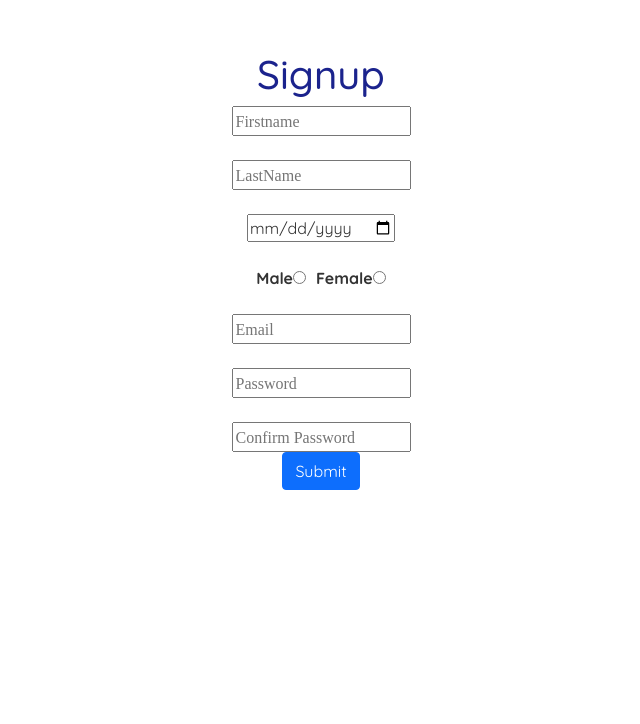
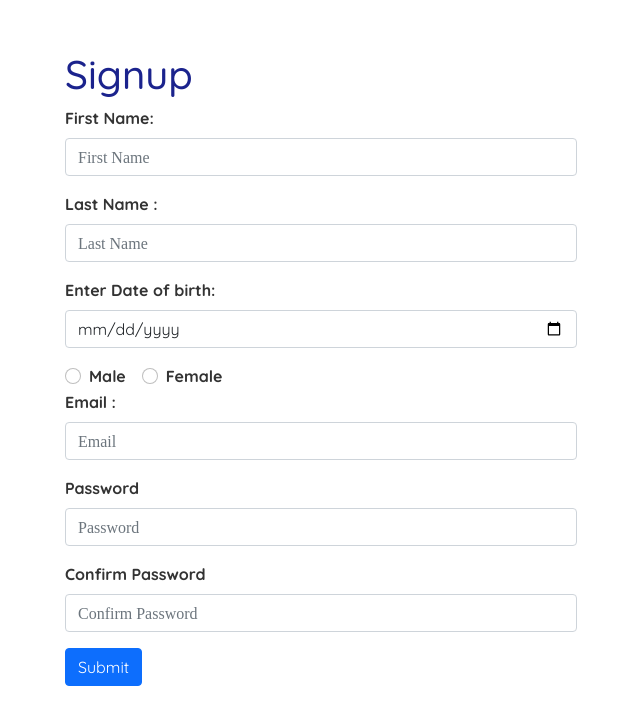
Before and after one commit to manipriyan7798/Form, a React (Create React App) app: page / in a window 1280 px wide. Both pictures are taken after a click on the button "CLICK HERE". Shown: the top 724 px of the page, without its empty margins (319-959 px from the left). Built offline with nearby package versions, Linux system fonts and the light colour scheme.

Commit message:
changes in design in react-bootstrap

```diff
--- a/package.json
+++ b/package.json
@@ -16,6 +16,7 @@
     "bootstrap": "^5.1.3",
     "date-fns": "^2.28.0",
     "material-ui-phone-number": "^3.0.0",
+    "moment": "^2.29.1",
     "react": "^17.0.2",
     "react-bootstrap": "^2.1.2",
     "react-dom": "^17.0.2",
--- a/src/App.js
+++ b/src/App.js
@@ -1,8 +1,8 @@
 import React from "react";
 import Routers from "./router";
-import "bootstrap/dist/css/bootstrap.min.css";
+import 'bootstrap/dist/css/bootstrap.min.css';
 
-function App() {
+const App = () => {
   return (
     <>
       <Routers />
--- a/src/Components/Signup/Signup.js
+++ b/src/Components/Signup/Signup.js
@@ -1,154 +1,7 @@
-// import { FormGroup, Button, TextField } from "@mui/material";
-// import { useState } from "react";
-// import Radio from "@mui/material/Radio";
-// import RadioGroup from "@mui/material/RadioGroup";
-// import FormControlLabel from "@mui/material/FormControlLabel";
-// import FormControl from "@mui/material/FormControl";
-// import FormLabel from "@mui/material/FormLabel";
-// import DesktopDatePicker from "@mui/lab/DesktopDatePicker";
-// import AdapterDateFns from "@mui/lab/AdapterDateFns";
-// import LocalizationProvider from "@mui/lab/LocalizationProvider";
-// import DateAdapter from "@mui/lab/AdapterDateFns";
-
-// import "./signup.css";
-
-// const Signup = () => {
-//   const [firstName, setFirstName] = useState("");
-//   const [lastName, setLastName] = useState("");
-//   const [email, setEmail] = useState("");
-//   const [userName, setUserName] = useState("");
-//   const [password, setPassword] = useState("");
-//   const [confirmPassWord, setConfirmPassWord] = useState("");
-//   const [gender, setGender] = useState("");
-
-//   // const handleChange = (event) => {
-//   //   setValue(event.target.value);
-//   // };
-//   const [value, setValue] = useState(new Date("2014-08-18T21:11:54"));
-
-//   const handleChange = (newValue) => {
-//     setValue(newValue);
-//   };
-
-//   const submitRegisterValue = (e) => {
-//     e.preventDefault();
-//     if (password === confirmPassWord) {
-//       console.log(
-//         "signUp details",
-//         `{FirstName: ${firstName}, Lastname: ${lastName}, Email: ${email}, Username: ${userName}, Password: ${password}, Gender: ${gender}}`
-//       );
-//     } else {
-//       alert("password confirm password doesn't match");
-//     }
-
-//     // Password validation
-//     // if (password.length <= 6) {
-//     //   console.log("strong password");
-//     // } else {
-//     //   alert("password isn't strong");
-//     // }
-//   };
-
-//   return (
-//     <div className="signup-container">
-//       <div className="signup-container-text">
-//         <h1>Signup</h1>
-//         <FormGroup>
-//           <TextField
-//             sx={{ m: 1.5 }}
-//             onChange={(e) => setFirstName(e.target.value)}
-//             value={firstName}
-//             id="First-name"
-//             label="First Name"
-//             type="text"
-//           />
-
-//           <TextField
-//             sx={{ m: 1.5 }}
-//             onChange={(e) => setLastName(e.target.value)}
-//             id="last-name"
-//             label="Last Name"
-//             type="text"
-//             value={lastName}
-//           />
-//           <FormControl>
-//             <FormLabel id="demo-controlled-radio-buttons-group">Gender</FormLabel>
-//             <RadioGroup
-//               aria-labelledby="demo-controlled-radio-buttons-group"
-//               name="controlled-radio-buttons-group"
-//               value={gender}
-//             >
-//               <FormControlLabel
-//                 value="female"
-//                 onChange={(e) => setGender(e.target.value)}
-//                 control={<Radio />}
-//                 label="Female"
-//               />
-//               <FormControlLabel
-//                 value="male"
-//                 onChange={(e) => setGender(e.target.value)}
-//                 control={<Radio />}
-//                 label="Male"
-//               />
-//             </RadioGroup>
-//           </FormControl>
-//           <LocalizationProvider DateAdapter={AdapterDateFns}>
-//             <DesktopDatePicker
-//               label="Date desktop"
-//               inputFormat="MM/dd/yyyy"
-//               value={value}
-//               onChange={handleChange}
-//               renderInput={(params) => <TextField {...params} />}
-//             />
-//           </LocalizationProvider>
-//           <TextField
-//             sx={{ m: 1.5 }}
-//             id="e-mail"
-//             onChange={(e) => setEmail(e.target.value)}
-//             label="E-mail"
-//             type="email"
-//             value={email}
-//           />
-//           <TextField sx={{ m: 1.5 }} id="confirm-email" label="Confirm Email" type="email" />
-//           <TextField
-//             sx={{ m: 1.5 }}
-//             onChange={(e) => setUserName(e.target.value)}
-//             value={userName}
-//             id="user-name"
-//             label="UserName"
-//             type="text"
-//           />
-
-//           <TextField
-//             sx={{ m: 1.5 }}
-//             id="outlined-password-input"
-//             onChange={(e) => setPassword(e.target.value)}
-//             value={password}
-//             label="Password"
-//             type="password"
-//           />
-//           <TextField
-//             sx={{ m: 1.5 }}
-//             id="confirm-password-input"
-//             label="Confirm Password"
-//             type="password"
-//             value={confirmPassWord}
-//             onChange={(e) => setConfirmPassWord(e.target.value)}
-//           />
-//           <Button variant="contained" onClick={submitRegisterValue}>
-//             Sign Up
-//           </Button>
-//         </FormGroup>
-//       </div>
-//     </div>
-//   );
-// };
-
-// export default Signup;
-
-import { useState } from "react";
+import React, { useState } from "react";
+import moment from "moment";
+import { Button, Form } from "react-bootstrap";
 import "./signup.css";
-import Button from "react-bootstrap/Button";
 
 const Signup = () => {
   const [firstName, setFirstName] = useState("");
@@ -165,45 +18,33 @@ const Signup = () => {
   const [emailValidation, setEmailValidation] = useState(false);
   const [passwordValidation, setPasswordValidation] = useState(false);
   const [confirmpasswordValidation, setConfirmpasswordValidation] = useState(false);
-  // const [genderValidation, setGenderValidation] = useState(false);
-  // const [dobValidation, setDobValidation] = useState(false);
+  const [genderValidation, setGenderValidation] = useState(false);
+  const [birthdayValidation, setbirthdayValidation] = useState(false);
 
   const validate = (e) => {
     if (firstName === "" || firstName === undefined) {
       setFirstNameValidation(true);
-    } else {
-      e.preventDefault();
-      setFirstNameValidation(false);
     }
     if (lastName === "" || lastName === undefined) {
       setLastNameValidation(true);
-    } else {
-      e.preventDefault();
-      setLastNameValidation(false);
     }
     if (email === "" || email === undefined) {
       setEmailValidation(true);
-    } else {
-      e.preventDefault();
-      setEmailValidation(false);
     }
-    // if (dob === "" || dob === undefined) {
-    //   setDobValidation(true)
-    // }
+    if (gender === "" || gender === undefined) {
+      setGenderValidation(true);
+    }
+    if (birthday === "" || birthday === undefined) {
+      setbirthdayValidation(true)
+    }
     if (password === "" || password === undefined) {
       setPasswordValidation(true);
-    } else {
-      e.preventDefault();
-      setPasswordValidation(false);
     }
     if (confirmPassword === "" || confirmPassword === undefined) {
       setConfirmpasswordValidation(true);
-    } else {
-      e.preventDefault();
-      setConfirmpasswordValidation(false);
     }
 
-    if (!firstName || !lastName || !email || !password || !confirmPassword) {
+    if (!firstName || !lastName || !email || !genderValidation || !password || !confirmPassword) {
       return false;
     }
 
@@ -242,39 +83,27 @@ const Signup = () => {
   };
 
   const submitButtonHandler = (e) => {
+    e.preventDefault();
     if (firstName === "" || lastName === "" || birthday === "" || email === "" || password === "") {
       alert("Please enter all the details");
     } else {
       if (password === confirmPassword) {
-        e.preventDefault();
-        console.log(
-          `FirstName: ${firstName}, LastName: ${lastName} , Date-of-Birth: ${birthday}, mail: ${email}, password: ${password}, Gender; ${gender}`
-        );
-      } else {
-        alert("password doesn't match");
-      }
-    }
-
+        console.log(JSON.stringify(
+          { firstName: firstName, lastName: lastName, date_of_Birth: birthday, mail: email, password: password, gender: gender }
+        ));
         setFirstName("");
         setLasttName("");
         setEmail("");
         setPassword("");
         setConfirmPassword("");
         setBirthday("");
+      } else {
+        alert("password doesn't match");
+      }
+    }
+
   };
 
-  //Other Way for each validation
-  // const onSubmithandler = (event) => {
-  //   event.preventDefault();
-
-  //   if (validate()) {
-  //     console.log(JSON.stringify(
-  //       { firstName: firstName, lastName: lastName, date_of_Birth: birthday, mail: email, password: password, gender: gender }
-  //     )
-  //     );
-  //   }
-
-  // }
 
   const checkboxChangeHandler = (e) => {
     // to find out if it's checked or not; returns true or false
@@ -296,97 +125,167 @@ const Signup = () => {
   return (
     <div className="signup-container">
       <h1>Signup</h1>
-      <form onSubmit={validate} action="">
-        <input
+      <form onSubmit={validate} >
+        {/* first name field starts */}
+        <Form.Group className="mb-3" controlId="formBasicname">
+          <Form.Label>First Name:</Form.Label>
+          <Form.Control
             type="text"
-          label="first-name"
+            placeholder="First Name"
+            name="firstName"
             value={firstName}
-          onChange={(e) => setFirstName(e.target.value)}
-          placeholder="Firstname"
+            onChange={(e) => {
+              setFirstName(e.target.value)
+              setFirstNameValidation(false)
+            }} />
+          {/* name Validation */}
+          {firstNameValidation &&
+            <Form.Text className="text-danger">
+              First Name is Required
+            </Form.Text>
+          }
+        </Form.Group>
+        {/* first name field ends */}
+
+        {/* Last name field starts */}
+        <Form.Group className="mb-3" controlId="lastNamefield">
+          <Form.Label>Last Name :</Form.Label>
+          <Form.Control
+            type="text"
+            placeholder="Last Name"
+            name="lastName"
+            value={lastName}
+            onChange={(e) => {
+              setLasttName(e.target.value)
+              setLastNameValidation(false)
+            }}
+            placeholder="Last Name"
           />
-        {firstNameValidation && <div style={{ color: "red" }}>firstName is Required</div>}
-        <br />
-        <br />
+          {/* name Validation */}
+          {lastNameValidation &&
+            <Form.Text className="text-danger">
+              Last Name is Required
+            </Form.Text>
+          }
+        </Form.Group>
+        {/* Last name field ends */}
 
-        <input
-          type="text"
-          label="last-Name"
-          value={lastName}
-          onChange={(e) => setLasttName(e.target.value)}
-          placeholder="LastName"
-        />
-        {lastNameValidation && <div style={{ color: "red" }}>firstName is Required</div>}
-        <br />
-        <br />
-
-        <input
+        {/* Date picker field starts */}
+        <Form.Group className="mb-3" controlId="formBasicname">
+          <Form.Label>Enter Date of birth:</Form.Label>
+          <Form.Control
             type="date"
             name="birthday"
-          id="birthday"
-          maxLength={new Date()}
             value={birthday}
             onChange={(e) => setBirthday(e.target.value)}
             placeholder="Birthday"
+            maxLength={new Date()}
           />
-        <br />
-        <br />
+          {/* name Validation */}
+          {birthdayValidation &&
+            <Form.Text className="text-danger">
+              Date of birth is Required
+            </Form.Text>
+          }
+        </Form.Group>
+        {/* Date picker field ends */}
 
-        <label htmlFor="">Male</label>
-        <input
-          type="radio"
+
+        {/* gender radio button starts*/}
+        <Form.Check
+          inline
+          label="Male"
           name="gender"
           value={gender}
-          id="male"
           onChange={(e) => setGender(e.target.id)}
+          type="radio"
+          id={`inline-radio-1`}
         />
-        <label htmlFor="">Female</label>
-        <input
-          type="radio"
+        <Form.Check
+          inline
+          label="Female"
           name="gender"
-          id="female"
           value={gender}
           onChange={(e) => setGender(e.target.id)}
+          type="radio"
+          id={`inline-radio-2`}
         />
 
-        <br />
-        <br />
+        {
+          genderValidation &&
+          <Form.Text className="text-danger">
+            Gender is Required
+          </Form.Text>
+        }
+        {/* gender radio button ends */}
 
-        <input
-          type="email"
-          id="email"
+        {/* email validation starts */}
+        <Form.Group className="mb-3" controlId="emailfield">
+          <Form.Label>Email :</Form.Label>
+          <Form.Control
+            type="text"
+            placeholder="Last Name"
+            name="email"
             value={email}
-          onChange={(e) => setEmail(e.target.value)}
+            onChange={(e) => {
+              setEmail(e.target.value)
+              setEmailValidation(false)
+            }}
             placeholder="Email"
           />
-        {emailValidation && <div style={{ color: "red" }}>Email ID is Required</div>}
-        <br />
-        <br />
+          {/* name Validation */}
+          {emailValidation &&
+            <Form.Text className="text-danger">
+              Email ID is Required
+            </Form.Text>
+          }
+        </Form.Group>
 
-        <input
+        {/* Password field starts */}
+        <Form.Group className="mb-3" controlId="passwordField">
+          <Form.Label htmlFor="inputPassword5">Password</Form.Label>
+          <Form.Control
             type="password"
-          name="password"
-          id="password"
+            id="inputPassword5"
+            aria-describedby="passwordHelpBlock"
             value={password}
             onChange={(e) => setPassword(e.target.value)}
             placeholder="Password"
             minLength={6}
           />
-        {passwordValidation && <div style={{ color: "red" }}>password is Required</div>}
-        <br />
-        <br />
+          {/* passowrd validation */}
+          {
+            passwordValidation &&
+            <Form.Text className="text-danger">
+              Password is Required
+            </Form.Text>
+          }
+        </Form.Group>
+        {/* Password filed ends */}
 
-        <input
+
+        {/* confirm password starts */}
+        <Form.Group className="mb-3" controlId="cpasswordField">
+          <Form.Label htmlFor="inputPassword5"  >Confirm Password</Form.Label>
+          <Form.Control
             type="password"
             name="password"
             id="confirm-password"
             value={confirmPassword}
             onChange={(e) => setConfirmPassword(e.target.value)}
             placeholder="Confirm Password"
+            minLength={6}
           />
-        {confirmpasswordValidation && (
-          <div style={{ color: "red" }}>confirmPassword is Required</div>
-        )}
-        <br />
+          {/* passowrd validation */}
+          {
+            confirmpasswordValidation &&
+            <Form.Text className="text-danger">
+              Confirm Password is Required
+            </Form.Text>
+          }
+        </Form.Group>
+        {/* confirm password ends */}
+
         <Button onClick={validate} variant="primary">
           Submit
         </Button>
--- a/src/Components/Signup/signup.css
+++ b/src/Components/Signup/signup.css
@@ -4,7 +4,7 @@
   background-color: white;
   margin: auto;
   margin-top: 50px;
-  text-align: center;
+  /* text-align: center; */
 }
 
 .signup-container-text {
```
Also changed, not shown: 1 other file (tests, documents, lock files or other folders). Lines whose indentation alone changed are shown as unchanged.
